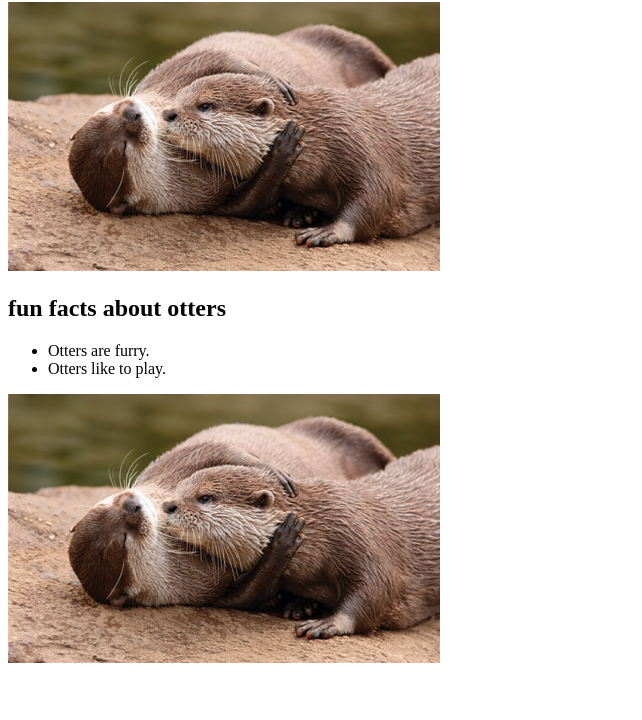
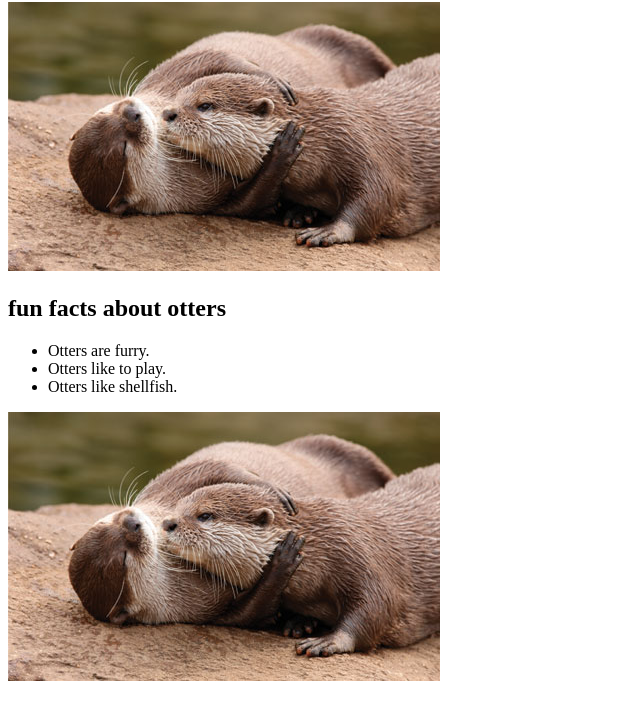
Before and after one commit to etmoore/otters, a plain HTML site: page index.html in a window 1280 px wide. Shown: the part 78-798 px from the top of the page, without its empty margins (0-642 px from the left). Drawn offline with Linux system fonts and the light colour scheme.

Commit message:
added third fact"

```diff
--- a/index.html
+++ b/index.html
@@ -12,6 +12,7 @@
   <ul>
     <li>Otters are furry.</li>
     <li>Otters like to play.</li>
+    <li>Otters like shellfish.</li>
   </ul>
 
   <img src="images/otter.jpg" alt="">
```
